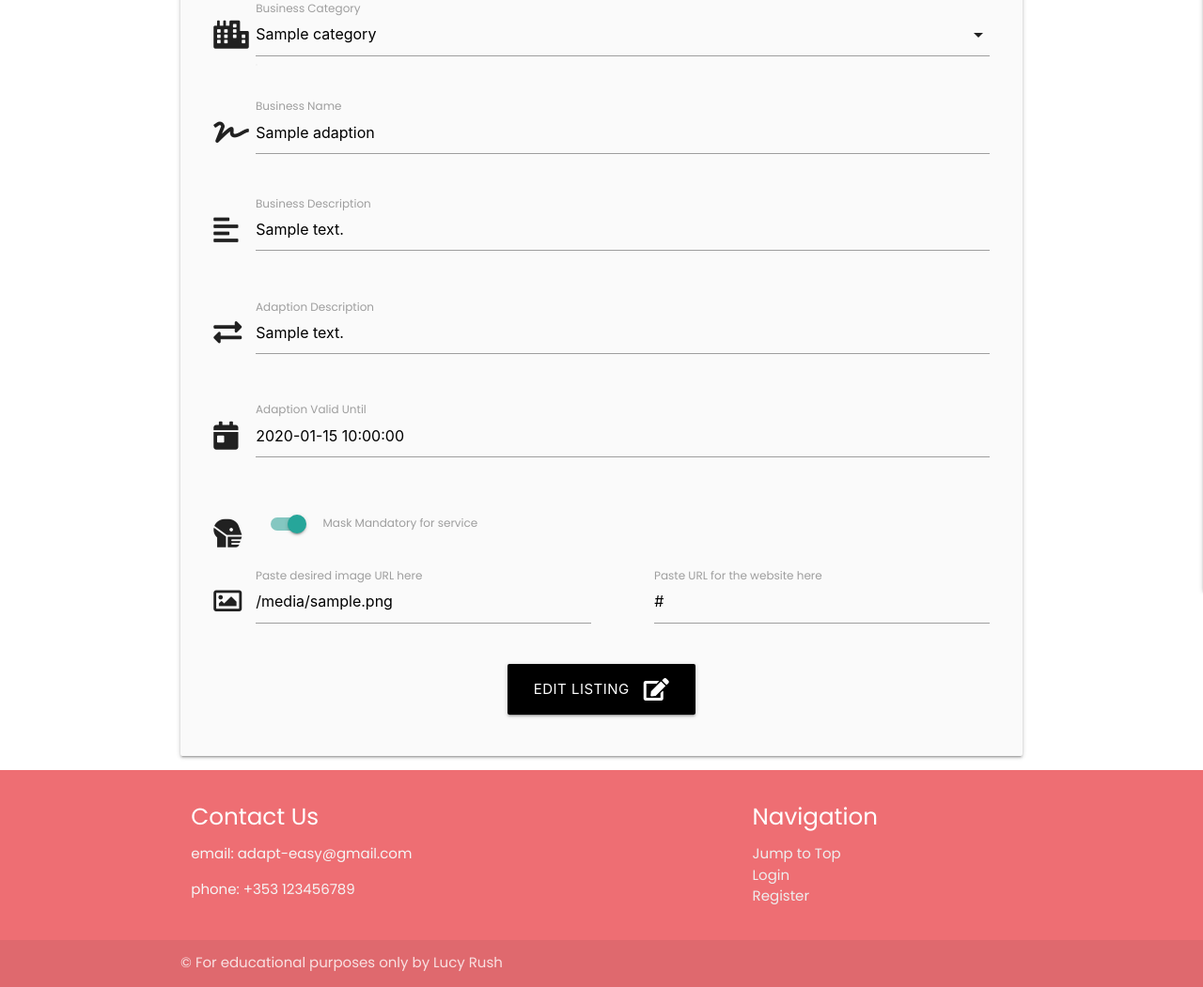
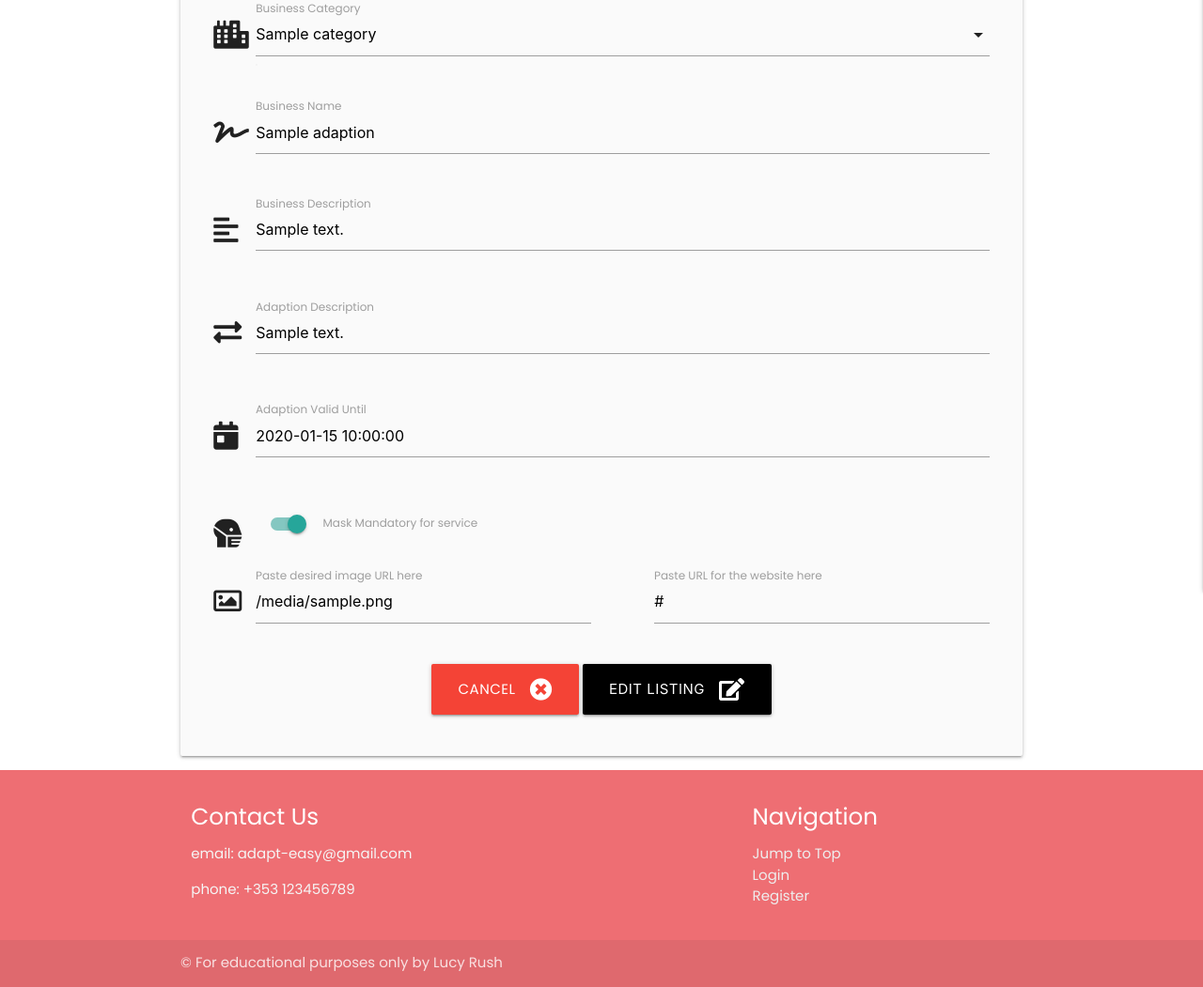
Before and after one commit to lucyrush/adapt-easy, a Flask app: template templates/edit_adaption.html in a window 1280 px wide. Shown: the part 231-1282 px from the top of the page at 94% size. Run offline with Flask 2, Linux system fonts and the light colour scheme; the template is opened without the code that fills it: most values are stand-ins (such as "Sample title", 1, 10 or a date in 2020); some libraries are stand-ins or nearby versions.

Commit message:
Add cancel button to edit listings page

```diff
--- a/templates/edit_adaption.html
+++ b/templates/edit_adaption.html
@@ -117,9 +117,14 @@
         <label for="website_url">Paste URL for the website here</label>
       </div>
     </div>
-    <!-- submit button -->
+
             <div class="row">
-                <div class="col s12 center-align">
+            <div class="col s12 center-align">
+                <!-- cancel button -->
+                    <a href="{{ url_for('get_adaptions') }}" class="btn-large red text-shadow">
+                        Cancel <i class="fas fa-times-circle right"></i>
+                    </a>
+                <!-- submit button -->
                     <button type="submit" class="btn-large black">
                         Edit Listing <i class="fas fa-edit right"></i>
                     </button>
```
